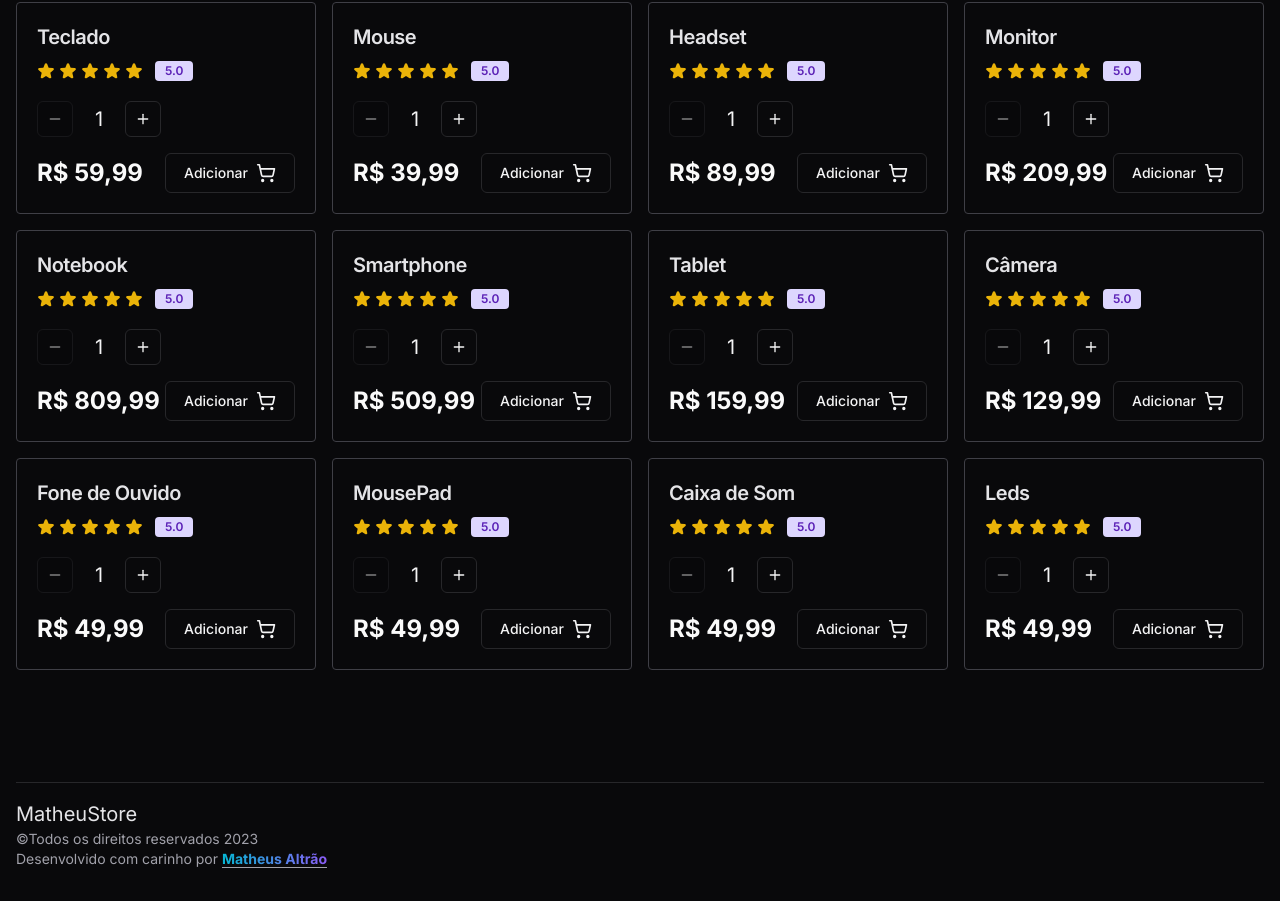
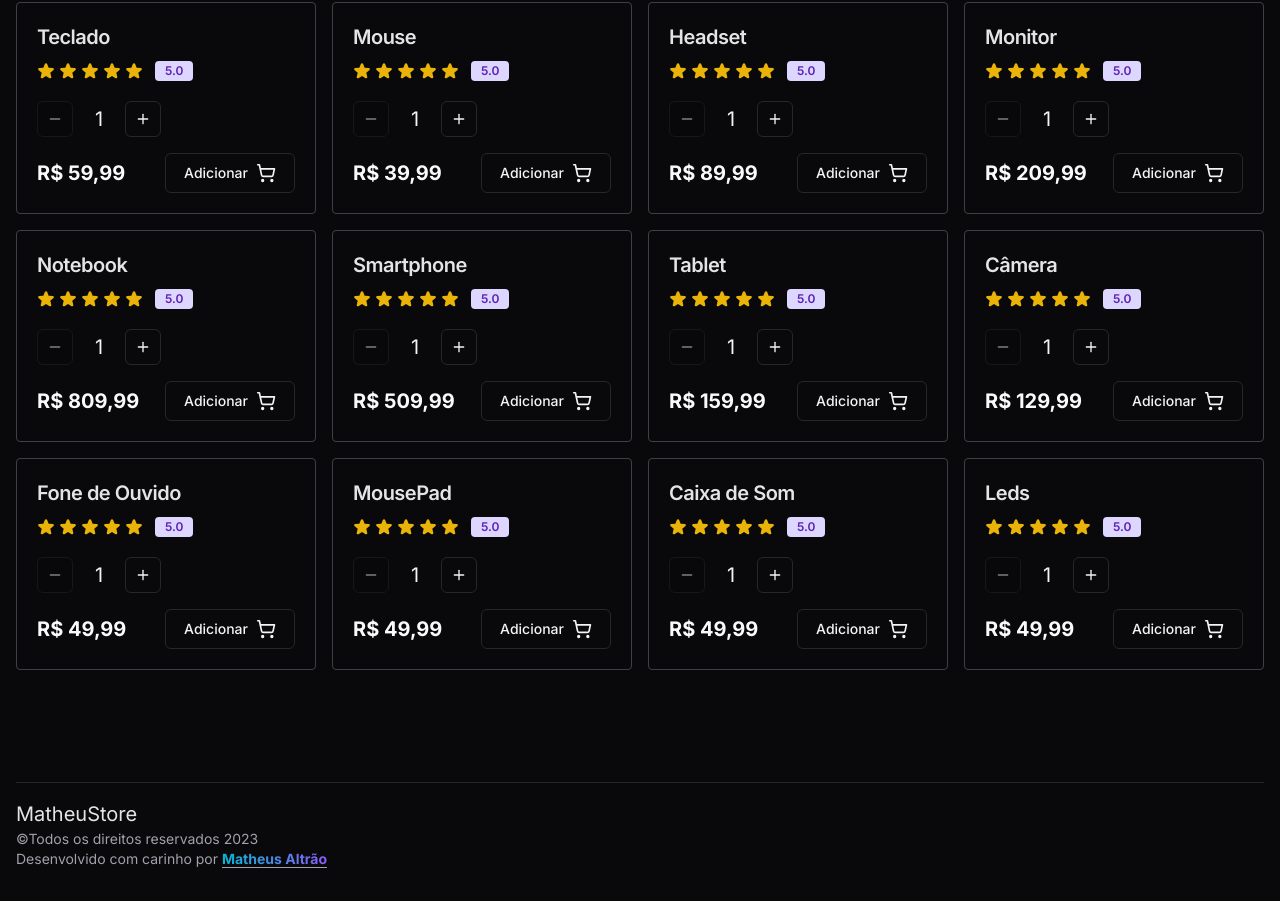
Before and after one commit to MatheusAltrao/CartProducts, a Next.js app: page / in a window 1280 px wide. Shown: the part 1009-1910 px from the top of the page. Built offline with nearby package versions, Linux system fonts and the light colour scheme.

Commit message:
fix:  size of product price

```diff
--- a/src/app/components/Product.tsx
+++ b/src/app/components/Product.tsx
@@ -42,7 +42,7 @@ const Product = ({ product }: ProductProps) => {
   };
 
   return (
-    <div className="p-5 w-[300px] border border-zinc-700 rounded hover:border-violet-800 transition-colors">
+    <div className="p-5 w-[300px] border border-zinc-700 rounded hover:border-zinc-500 transition-colors">
       <h3 className="font-semibold text-xl tracking-tight text-zinc-200">
         {product.name}
       </h3>
@@ -77,7 +77,7 @@ const Product = ({ product }: ProductProps) => {
       </div>
 
       <div className="flex items-center justify-between">
-        <span className="text-2xl font-bold text-zinc-50">{formatedPrice}</span>
+        <span className="text-xl font-bold text-zinc-50">{formatedPrice}</span>
         <Button
           variant="outline"
           className="w-[130px]"
```
